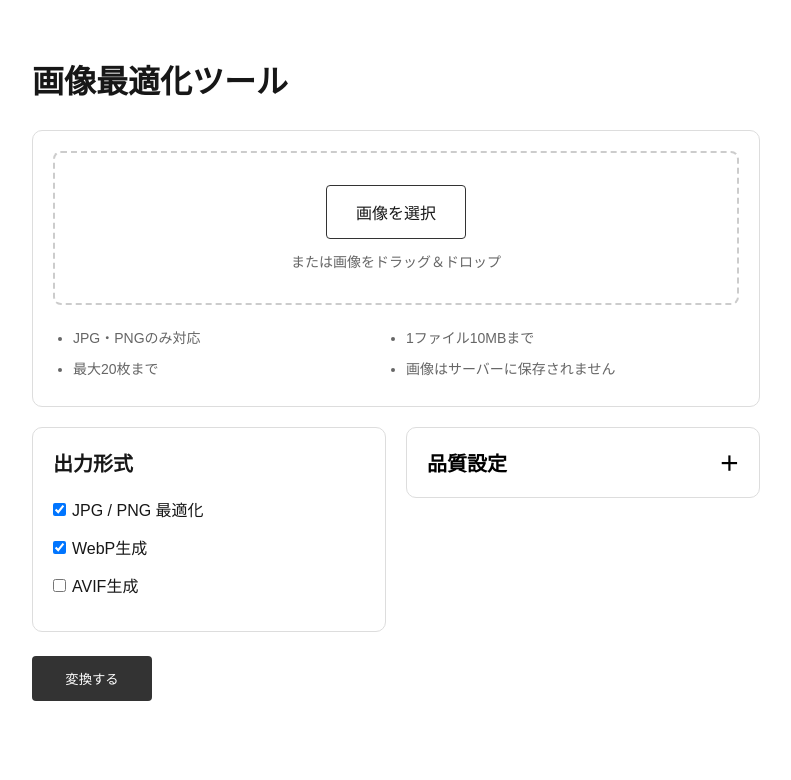
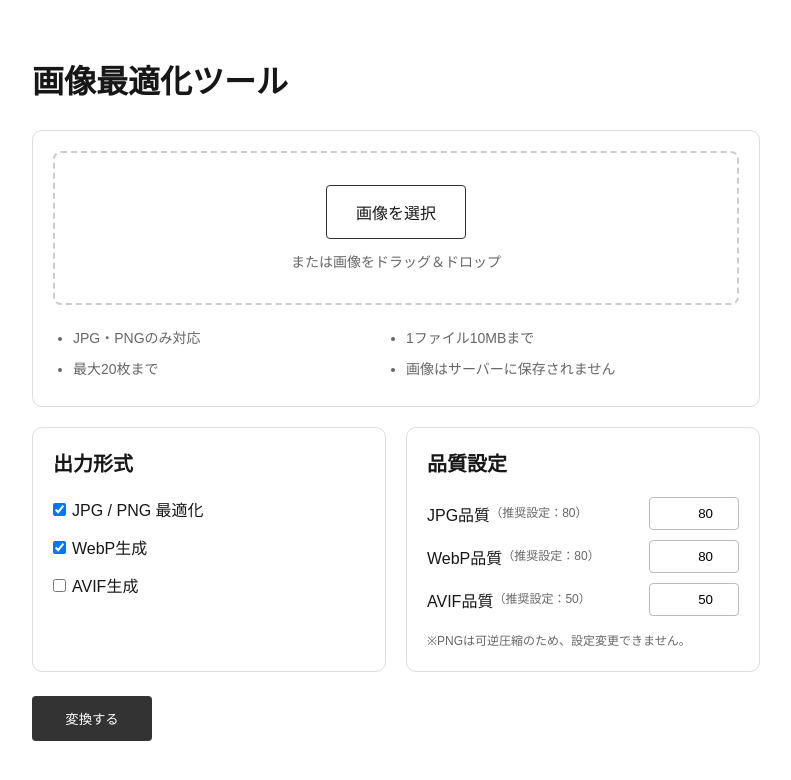
Before and after one commit to KanoKawashima/image-optimizer, a Next.js app: page / in a window 1280 px wide. Shown: the top 780 px of the page, without its empty margins (244-1035 px from the left). Built offline with nearby package versions, Linux system fonts and the light colour scheme.

Commit message:
[ update ] 見た目変更

```diff
--- a/app/page.tsx
+++ b/app/page.tsx
@@ -9,7 +9,6 @@ export default function Home() {
   const [message, setMessage] = useState("");
   const [isLoading, setIsLoading] = useState(false);
   const [isDragging, setIsDragging] = useState(false);
-  const [isQualityOpen, setIsQualityOpen] = useState(false);
   const [results, setResults] = useState<
     {
       originalName: string;
@@ -331,16 +330,7 @@ export default function Home() {
         </div>
 
         <div className={styles.card}>
-          <button
-            type="button"
-            className={styles.accordionButton}
-            onClick={() => setIsQualityOpen(!isQualityOpen)}
-          >
-            <span>品質設定</span>
-            <span>{isQualityOpen ? "−" : "＋"}</span>
-          </button>
-
-          {isQualityOpen && (
+          <h2 className={styles.heading}>品質設定</h2>
           <div className={styles.accordionContent}>
             <div>
               <label className={styles.quality}>
@@ -397,10 +387,9 @@ export default function Home() {
             </div>
 
             <p className={styles.pngQualityNote}>
-                ※PNGは可逆圧縮のため、品質設定を変更してもファイルサイズは大きく変わらない場合があるため、設定変更できません。
+              ※PNGは可逆圧縮のため、設定変更できません。
             </p>
           </div>
-          )}
         </div>
       </div>
 
```
Lines whose indentation alone changed are shown as unchanged.
